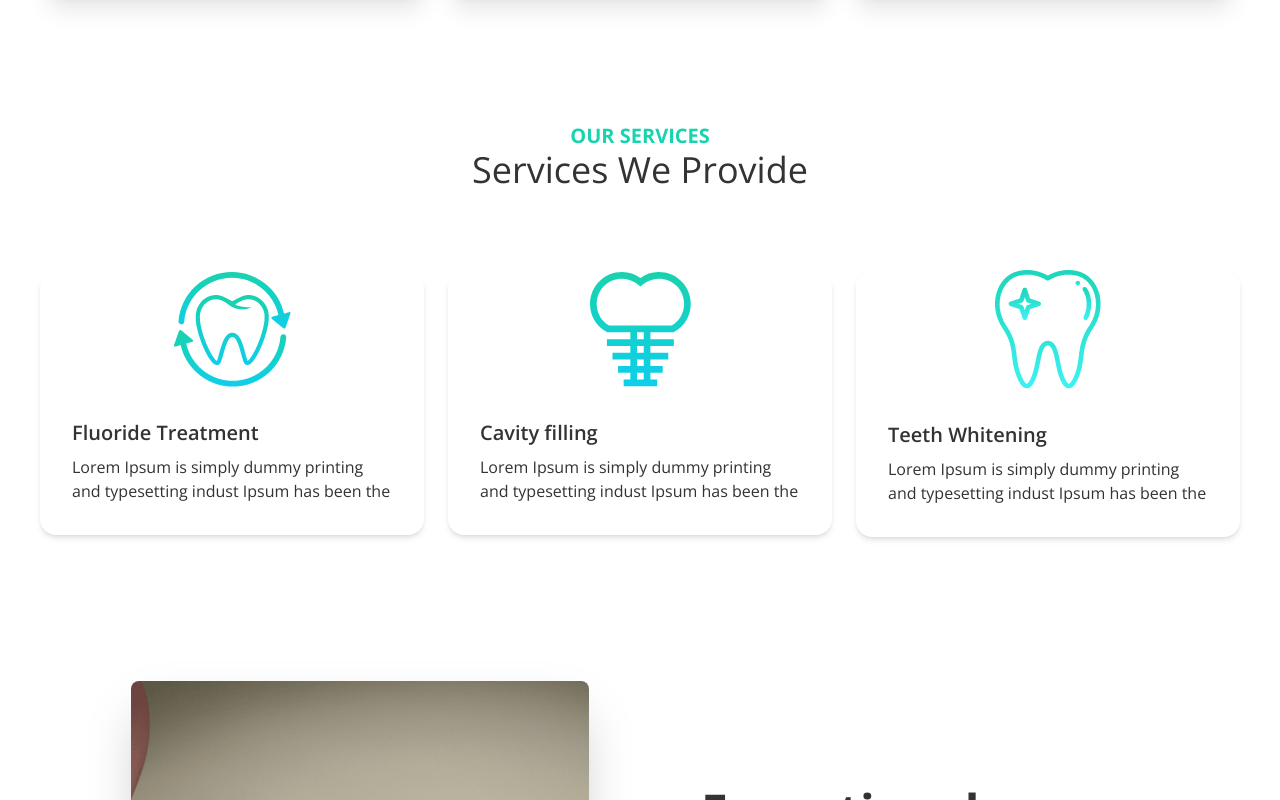
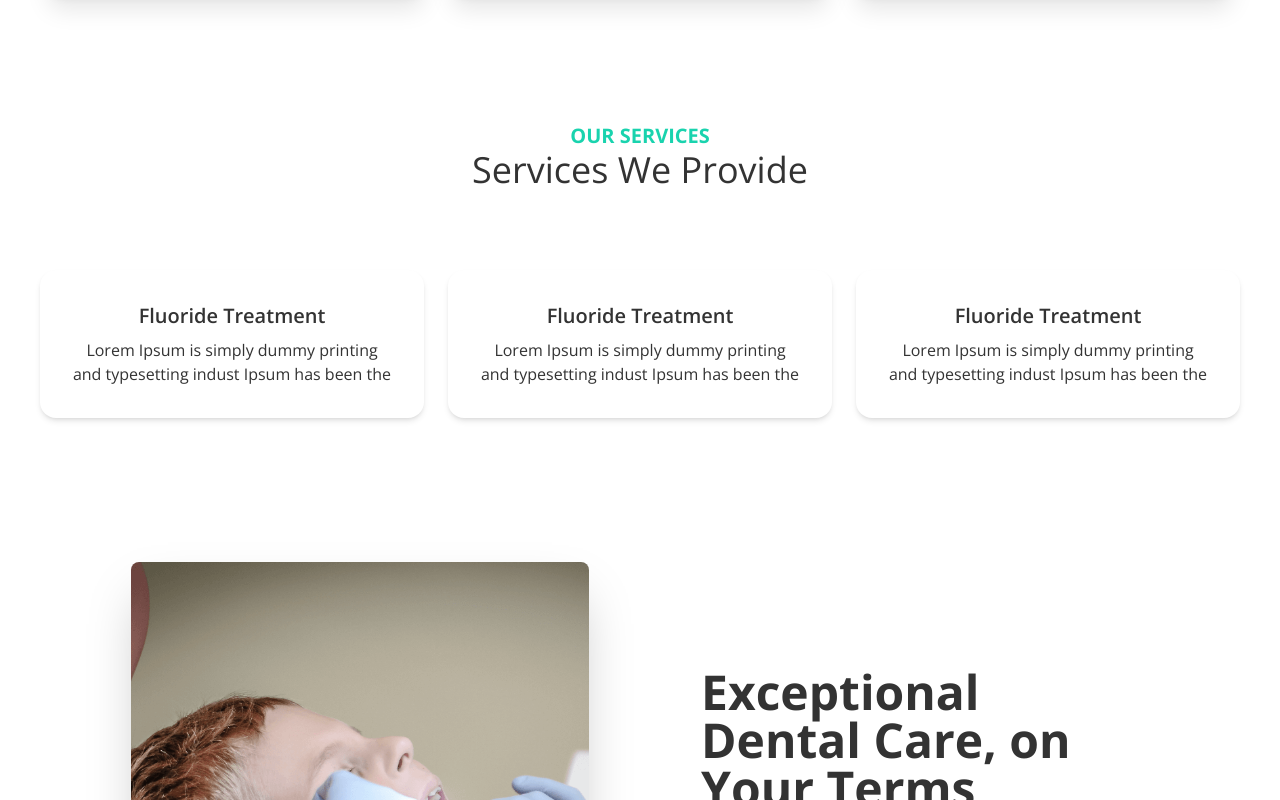
Before and after one commit to kmrajibfaysal/doctors-portal-client-km, a React (Create React App) app: page / in a window 1280 px wide. Shown: the part 1000-1800 px from the top of the page. Built offline with nearby package versions, Linux system fonts and the light colour scheme.

Commit message:
repaced arrow with function due to bug

```diff
--- a/src/Pages/Home/Home.js
+++ b/src/Pages/Home/Home.js
@@ -4,19 +4,21 @@ import Banner from './Banner';
 import Contact from './Contact';
 import DoctorSection from './DoctorSection';
 import InfoCards from './infoCards';
-import Service from './Service';
+import Services from './Services';
 import Testimonials from './Testimonials';
 
-const Home = () => (
+function Home() {
+    return (
         <div>
             <Banner />
             <InfoCards />
-        <Service />
+            <Services />
             <DoctorSection />
             <Testimonials />
             <Contact />
             <Footer />
         </div>
     );
+}
 
 export default Home;
--- a/src/Pages/Home/Service.js
+++ /dev/null
@@ -1,17 +0,0 @@
-import React from 'react';
-import ServiceBanner from './ServiceBanner';
-import ServiceCard from './ServiceCard';
-
-const Service = () => (
-    <div className="container mx-auto mt-16 md:mt-32 ">
-        <div className="my-20 text-center">
-            <h4 className=" text-xl font-bold uppercase text-secondary">our services</h4>
-            <h2 className="text-4xl">Services We Provide</h2>
-        </div>
-
-        <ServiceCard />
-        <ServiceBanner />
-    </div>
-);
-
-export default Service;
--- a/src/Pages/Home/ServiceCard.js
+++ b/src/Pages/Home/ServiceCard.js
@@ -1,44 +1,20 @@
+/* eslint-disable no-unused-vars */
 import React from 'react';
-import cavity from '../../assets/images/cavity.png';
-import fluoride from '../../assets/images/fluoride.png';
-import whitening from '../../assets/images/whitening.png';
 
-const ServiceCard = () => (
-    <div className="flex w-full flex-col items-center justify-center space-y-8 md:flex-row md:space-y-0 md:space-x-6">
+function ServiceCard({ name, description, img }) {
+    return (
         <div className="card w-96 items-center justify-center bg-base-100 shadow-md">
             <div>
-                <img src={fluoride} alt="Shoes" />
+                <img src={img} alt="" />
             </div>
-            <div className="card-body">
-                <h2 className="card-title">Fluoride Treatment</h2>
+            <div className="card-body text-center">
+                <h2 className="card-title justify-center">Fluoride Treatment</h2>
                 <p>
                     Lorem Ipsum is simply dummy printing and typesetting indust Ipsum has been the
                 </p>
             </div>
         </div>
-        <div className="card w-96 items-center justify-center bg-base-100 shadow-md">
-            <div>
-                <img src={cavity} alt="Shoes" />
-            </div>
-            <div className="card-body">
-                <h2 className="card-title">Cavity filling</h2>
-                <p>
-                    Lorem Ipsum is simply dummy printing and typesetting indust Ipsum has been the
-                </p>
-            </div>
-        </div>
-        <div className="card w-96 items-center justify-center bg-base-100 shadow-md">
-            <div>
-                <img src={whitening} alt="Shoes" />
-            </div>
-            <div className="card-body">
-                <h2 className="card-title">Teeth Whitening</h2>
-                <p>
-                    Lorem Ipsum is simply dummy printing and typesetting indust Ipsum has been the
-                </p>
-            </div>
-        </div>
-    </div>
-);
+    );
+}
 
 export default ServiceCard;
--- /dev/null
+++ b/src/Pages/Home/Services.js
@@ -0,0 +1,47 @@
+import React from 'react';
+import cavity from '../../assets/images/cavity.png';
+import fluoride from '../../assets/images/fluoride.png';
+import whitening from '../../assets/images/whitening.png';
+import ServiceBanner from './ServiceBanner';
+import ServiceCard from './ServiceCard';
+
+function Services() {
+    const services = [
+        {
+            _id: 1,
+            name: 'Fluoride Treatment',
+            description: '',
+            img: fluoride,
+        },
+        {
+            _id: 2,
+            name: 'Cavity Filling',
+            description: '',
+            img: cavity,
+        },
+        {
+            _id: 3,
+            name: 'Teeth Whitening',
+            description: '',
+            img: whitening,
+        },
+    ];
+
+    return (
+        <div className="container mx-auto mt-16 md:mt-32 ">
+            <div className="my-20 text-center">
+                <h4 className=" text-xl font-bold uppercase text-secondary">our services</h4>
+                <h2 className="text-4xl">Services We Provide</h2>
+            </div>
+            <div className="flex w-full flex-col items-center justify-center space-y-8 md:flex-row md:space-y-0 md:space-x-6">
+                {services.map((service) => (
+                    <ServiceCard key={service.key} service={service} />
+                ))}
+            </div>
+
+            <ServiceBanner />
+        </div>
+    );
+}
+
+export default Services;
--- a/src/Pages/Home/Testimonials.js
+++ b/src/Pages/Home/Testimonials.js
@@ -1,7 +1,11 @@
 /* eslint-disable react/no-unescaped-entities */
 import React from 'react';
+import p1 from '../../assets/images/people1.png';
+import p2 from '../../assets/images/people2.png';
+import p3 from '../../assets/images/people3.png';
 
-const Testimonials = () => (
+function Testimonials() {
+    return (
         <div className="container mx-auto min-h-[514px] px-4 py-24">
             <div className="mb-8 text-center">
                 <h2 className="text-4xl font-bold text-secondary">Testimonials</h2>
@@ -17,7 +21,7 @@ const Testimonials = () => (
                         <div className="flex flex-col items-center justify-center">
                             <div className="h-12 w-12 overflow-hidden rounded-full border-2 border-indigo-100 bg-gray-100">
                                 <img
-                                src="https://cdn.pixabay.com/photo/2017/05/19/12/38/entrepreneur-2326419__340.jpg"
+                                    src={p1}
                                     alt="img"
                                     className="h-full w-full object-cover object-center"
                                 />
@@ -36,7 +40,7 @@ const Testimonials = () => (
                         <div className="flex flex-col items-center justify-center">
                             <div className="h-12 w-12 overflow-hidden rounded-full border-2 border-indigo-100 bg-gray-100">
                                 <img
-                                src="https://cdn.pixabay.com/photo/2021/07/14/17/32/manager-6466713__340.jpg"
+                                    src={p2}
                                     alt="img"
                                     className="h-full w-full object-cover object-center"
                                 />
@@ -55,7 +59,7 @@ const Testimonials = () => (
                         <div className="flex flex-col items-center justify-center">
                             <div className="h-12 w-12 overflow-hidden rounded-full border-2 border-indigo-100 bg-gray-100">
                                 <img
-                                src="https://cdn.pixabay.com/photo/2021/07/14/17/32/manager-6466713__340.jpg"
+                                    src={p3}
                                     alt="img"
                                     className="h-full w-full object-cover object-center"
                                 />
@@ -68,5 +72,6 @@ const Testimonials = () => (
             </div>
         </div>
     );
+}
 
 export default Testimonials;
--- a/src/Pages/Home/infoCards.js
+++ b/src/Pages/Home/infoCards.js
@@ -3,7 +3,8 @@ import clock from '../../assets/icons/clock.svg';
 import marker from '../../assets/icons/marker.svg';
 import phone from '../../assets/icons/phone.svg';
 
-const InfoCards = () => (
+function InfoCards() {
+    return (
         <div className="container mx-auto mt-24 flex flex-col items-center justify-center space-y-8 space-x-0 md:mt-6 md:flex-row md:space-y-0 md:space-x-5">
             <div className="card w-80 items-center justify-around bg-gradient-to-r from-secondary to-primary py-4  text-white shadow-xl md:w-96 md:flex-row md:py-1 md:px-5">
                 <div>
@@ -34,5 +35,6 @@ const InfoCards = () => (
             </div>
         </div>
     );
+}
 
 export default InfoCards;
```
Also changed, not shown: src/Pages/Home/Banner.js (+5 -3 lines), src/Pages/Home/Contact.js (+6 -2 lines), src/Pages/Home/DoctorSection.js (+8 -6 lines), src/Pages/Home/ServiceBanner.js (+7 -5 lines), 1 other file (tests, documents, lock files or other folders). Lines whose indentation alone changed are shown as unchanged.
